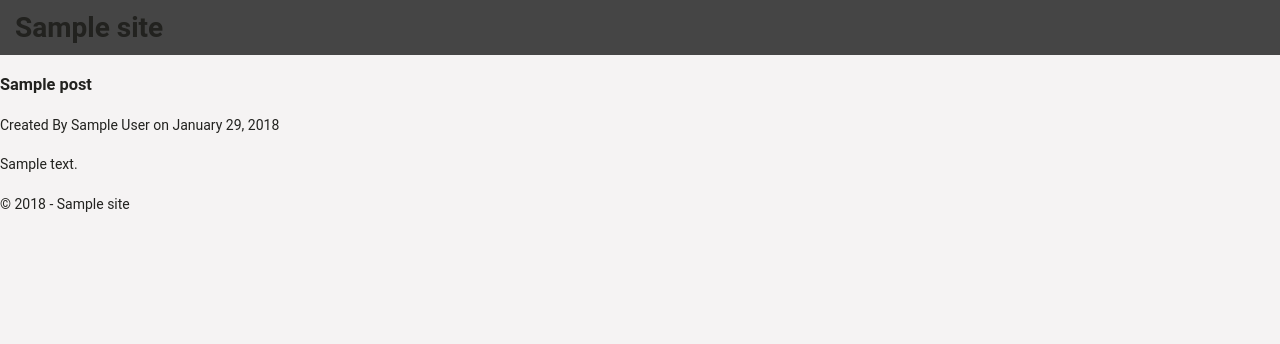
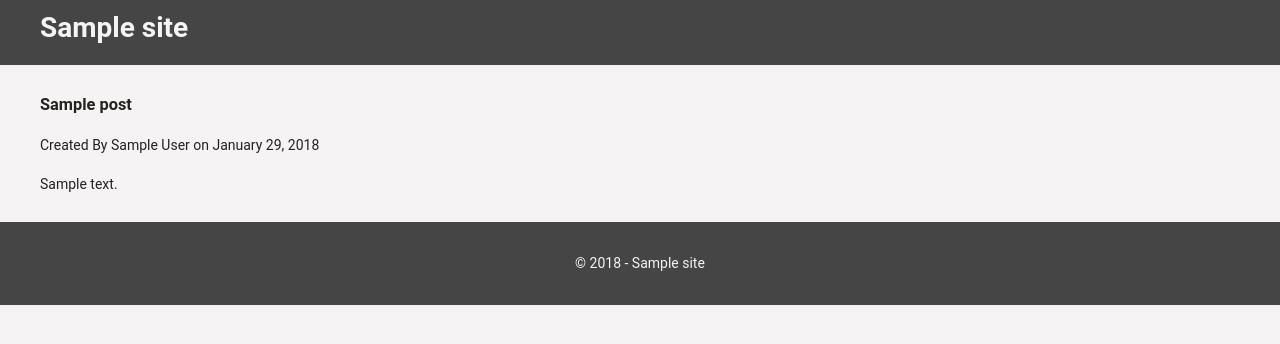
Before and after one commit to faridg/pylon0, a WordPress theme: template index.php in a window 1280 px wide. Shown: the top 344 px of the page. Run offline with PHP 8.4 and a stand-in for WordPress, Linux system fonts and the light colour scheme; the site name, menu and one post (Sample post) are stand-ins, and other content is empty.

Commit message:
major changes

```diff
--- a/style.css
+++ b/style.css
@@ -20,11 +20,27 @@ body{
 
 header{
 	background:#454545;
-	color:#22221F;
+	color:#F5F3F3;
 	padding:15px 15px;
 }
 
 header h1{
-	color:#22221F;
+	color:#F5F3F3;
 	margin:0;
+	padding:0;
+	padding-bottom:10px;
 }
+footer{
+	background:#454545;
+	color:#F5F3F3;
+	padding: 15px 15px;
+	text-align: center;
+}
+.main{
+	margin: 10px 0;
+}
+.container{
+	width:1200px;
+	margin:0 auto;
+	overflow:auto;
+}
```
